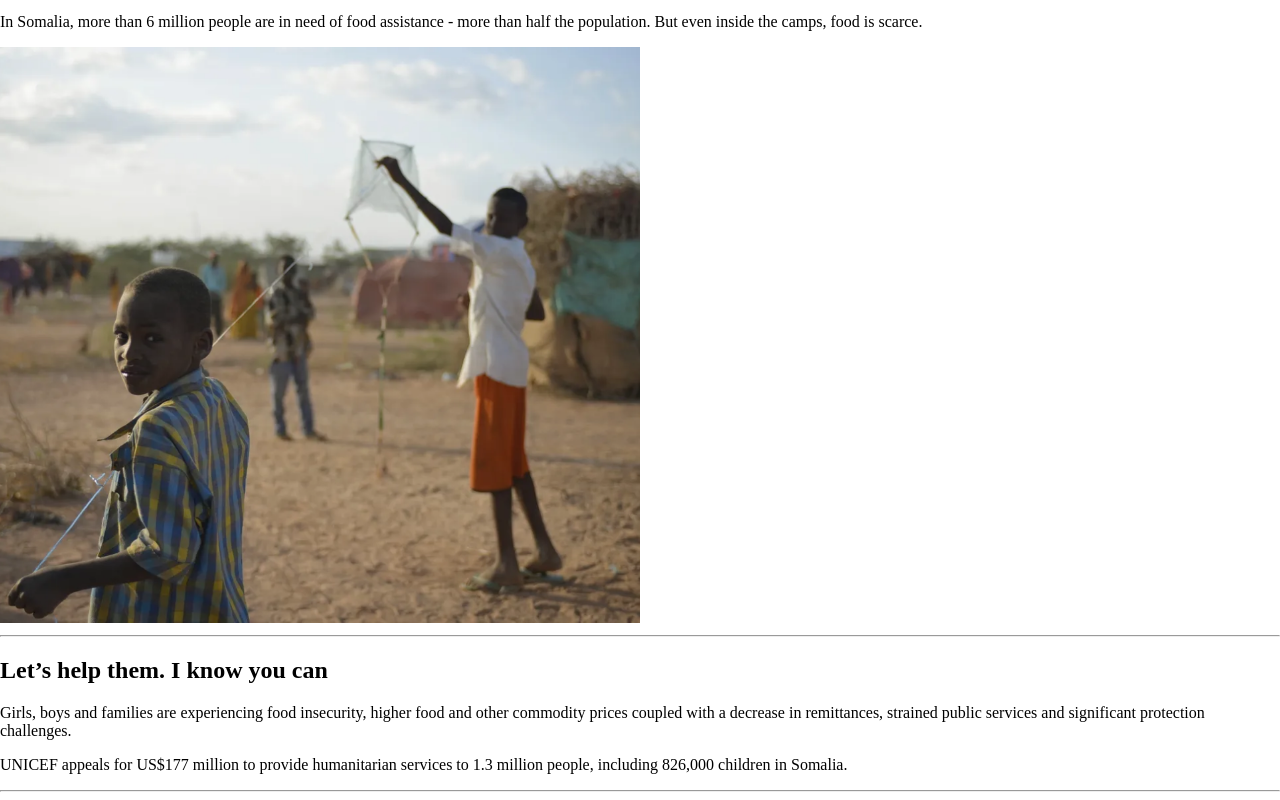
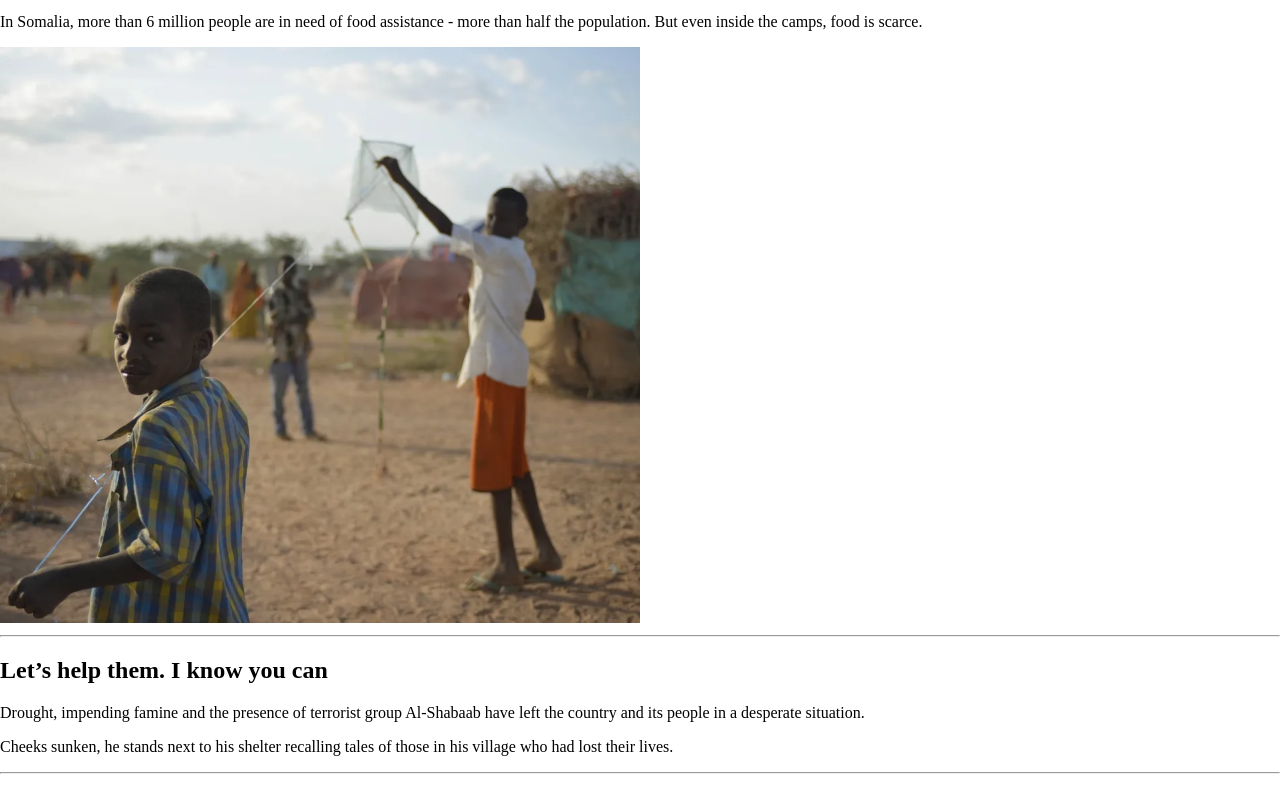
Before and after one commit to danyhoshi/hypnosis-project, a website: page index.html in a window 1280 px wide. Shown: the part 1201-2001 px from the top of the page. Drawn offline with Linux system fonts and the light colour scheme.

Commit message:
Fix content article 2

```diff
--- a/index.html
+++ b/index.html
@@ -78,8 +78,8 @@
                     <hr />
                     <div>
                         <h2>Let’s help them. I know you can</h2>
-                        <p>Girls, boys and families are experiencing food insecurity, higher food and other commodity prices coupled with a decrease in remittances, strained public services and significant protection challenges.</p>
-                        <p>UNICEF appeals for US$177 million to provide humanitarian services to 1.3 million people, including 826,000 children in Somalia.</p>
+                        <p>Drought, impending famine and the presence of terrorist group Al-Shabaab have left the country and its people in a desperate situation.</p>
+                        <p>Cheeks sunken, he stands next to his shelter recalling tales of those in his village who had lost their lives.</p>
                     </div>
                 </div>
                 <hr />
```
